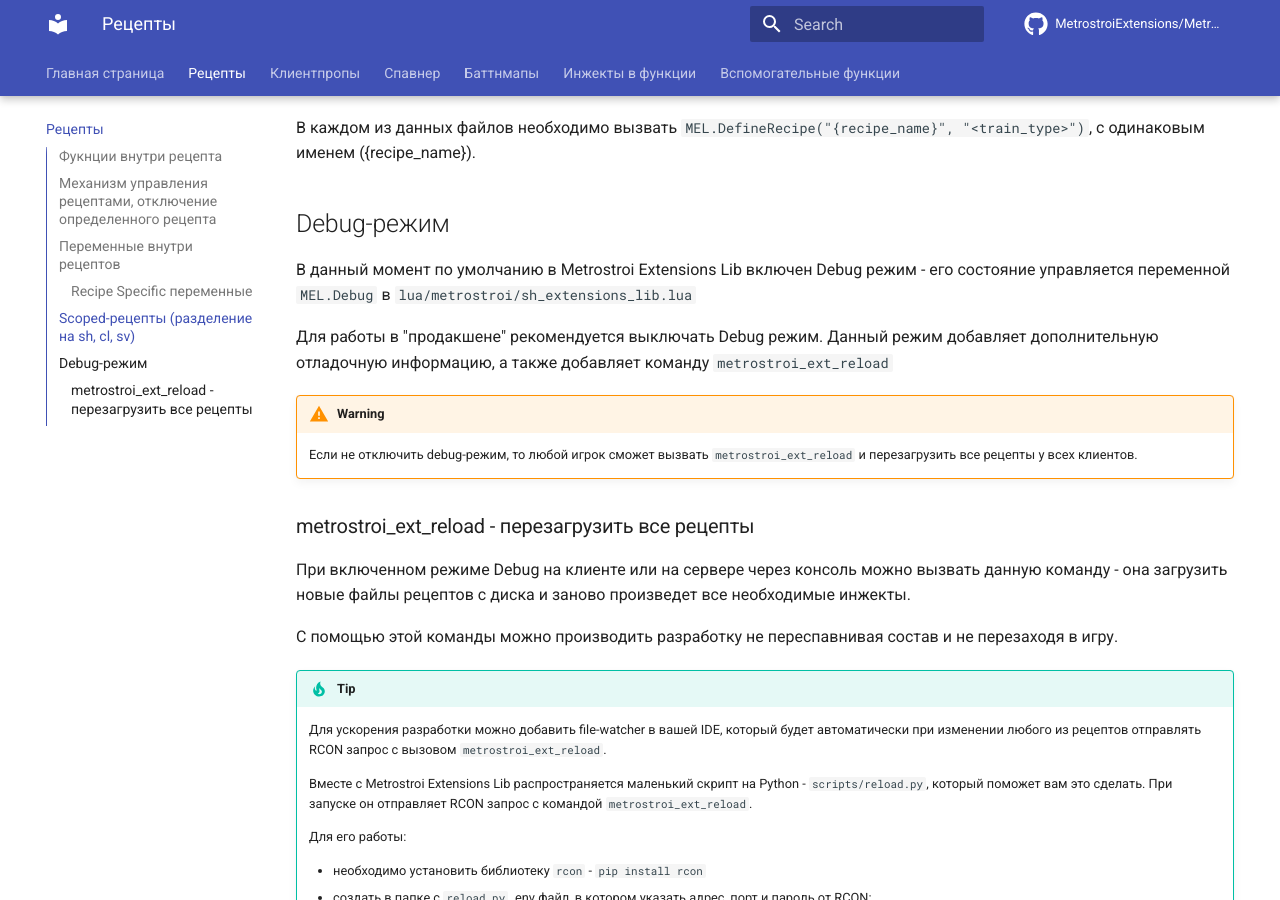
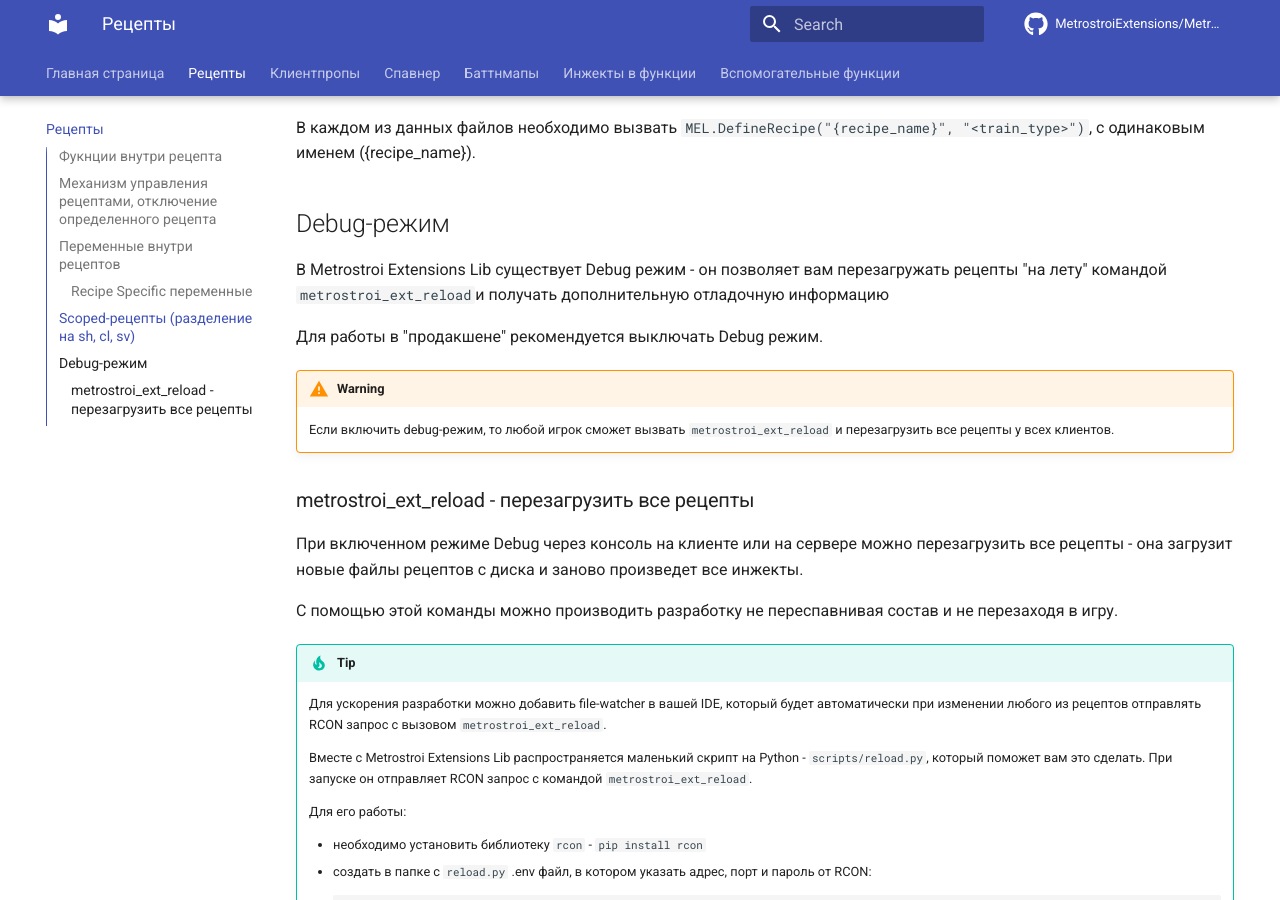
Before and after one commit to ZONT3/MetrostroiExtensions, an MkDocs documentation site: the page built from docs/recipe_basics.md, in a window 1280 px wide and 900 px high, scrolled down 3360 px. Built offline with MkDocs 1.6.1 and Material for MkDocs 9.7.7, drawn with Linux system fonts in a browser that asks for light colours; comment, search, counter and statistics services are not loaded.

Commit message:
docs: update docs to accomodate for new metrostroi_ext_debug convar

```diff
--- a/docs/recipe_basics.md
+++ b/docs/recipe_basics.md
@@ -119,18 +119,18 @@
 
 
 ## Debug-режим
-В данный момент по умолчанию в Metrostroi Extensions Lib включен Debug режим - его состояние управляется переменной `MEL.Debug` в `lua/metrostroi/sh_extensions_lib.lua`
+В Metrostroi Extensions Lib существует Debug режим - он позволяет вам перезагружать рецепты "на лету" командой `metrostroi_ext_reload`и получать дополнительную отладочную информацию
 
-Для работы в "продакшене" рекомендуется выключать Debug режим. Данный режим добавляет дополнительную отладочную информацию, а также добавляет команду `metrostroi_ext_reload`
+Для работы в "продакшене" рекомендуется выключать Debug режим.
 
 /// admonition
     type: warning
 
-Если не отключить debug-режим, то любой игрок сможет вызвать `metrostroi_ext_reload` и перезагрузить все рецепты у всех клиентов.
+Если включить debug-режим, то любой игрок сможет вызвать `metrostroi_ext_reload` и перезагрузить все рецепты у всех клиентов.
 ///
 
 ### metrostroi_ext_reload - перезагрузить все рецепты
-При включенном режиме Debug на клиенте или на сервере через консоль можно вызвать данную команду - она загрузить новые файлы рецептов с диска и заново произведет все необходимые инжекты.
+При включенном режиме Debug через консоль на клиенте или на сервере можно перезагрузить все рецепты - она загрузит новые файлы рецептов с диска и заново произведет все инжекты.
 
 С помощью этой команды можно производить разработку не переспавнивая состав и не перезаходя в игру.
 
```
Also changed, not shown: docs/index.md (+9 -1 lines).
